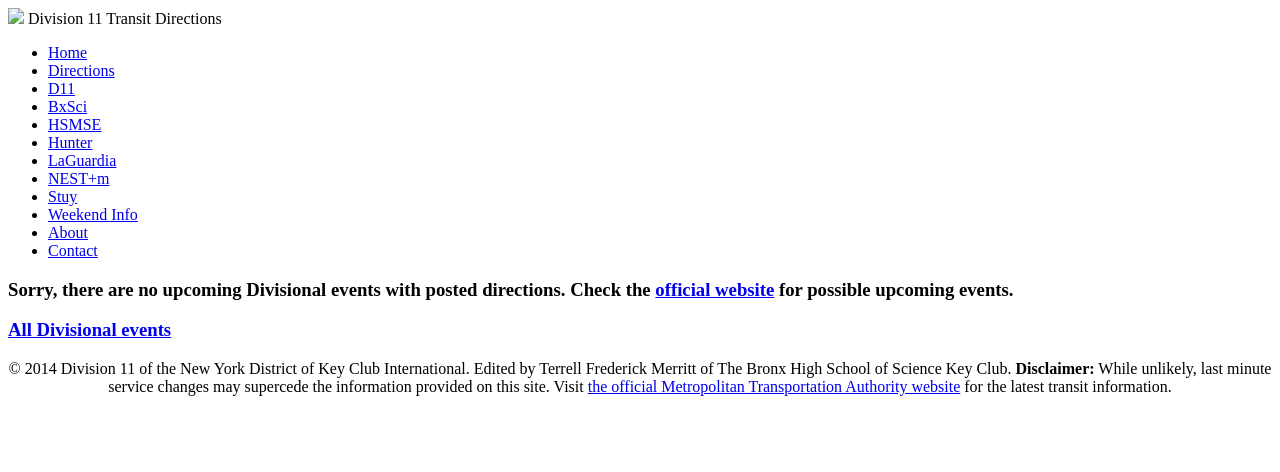
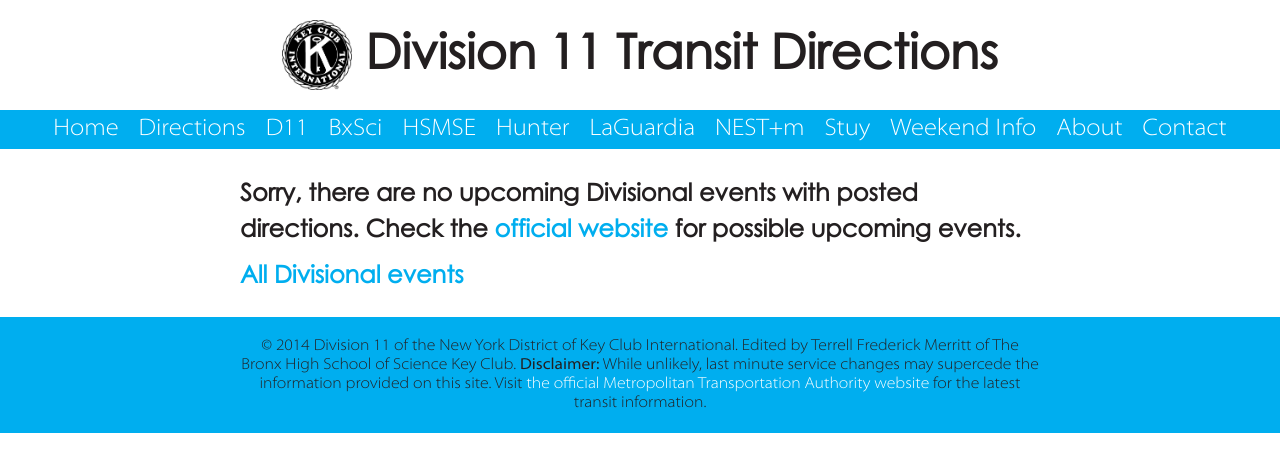
Before and after one commit to d11directions/d11directions.github.io, a Jekyll site: the page built from d11/index.html, in a window 1280 px wide. Shown: the top 472 px of the page. Built offline with Jekyll 4.4.1, drawn with Linux system fonts in a browser that asks for light colours; nearby versions of some CDN libraries; library files that are not in the unit come from our copies.

Commit message:
[Redesign] Update default layout - fix syntax differences from rellmerr/website-test

```diff
--- a/_layouts/default.html
+++ b/_layouts/default.html
@@ -6,15 +6,14 @@
   <meta http-equiv="X-UA-Compatible" content="IE=edge,chrome=1" />
   <meta name="viewport" content="width=device-width">
   <meta name="description" content="Transit directions to service events for clubs within Division 11 of the New York District of Key Club International." />
-  <link rel="stylesheet" type="text/css" media="screen" href="css/main.css" />
-  <script type="text/javascript" src="js/jquery-1.9.1.min.js"></script>
+  <link rel="stylesheet" type="text/css" media="screen" href="/css/main.css" />
   <title>Division 11 Transit Directions</title>
 </head>
 
 <body>
 <div id="header_wrap" class="outer">
   <header class="inner">
-    <img id="logo" src="resources/KeyClubSealBW.png"> D<span class="header-abbr">ivision </span>11 <span class="header-abbr">Transit </span>Directions
+    <img id="logo" src="/resources/KeyClubSealBW.png"> D<span class="header-abbr">ivision </span>11 <span class="header-abbr">Transit </span>Directions
   </header>
 </div>
 
```
